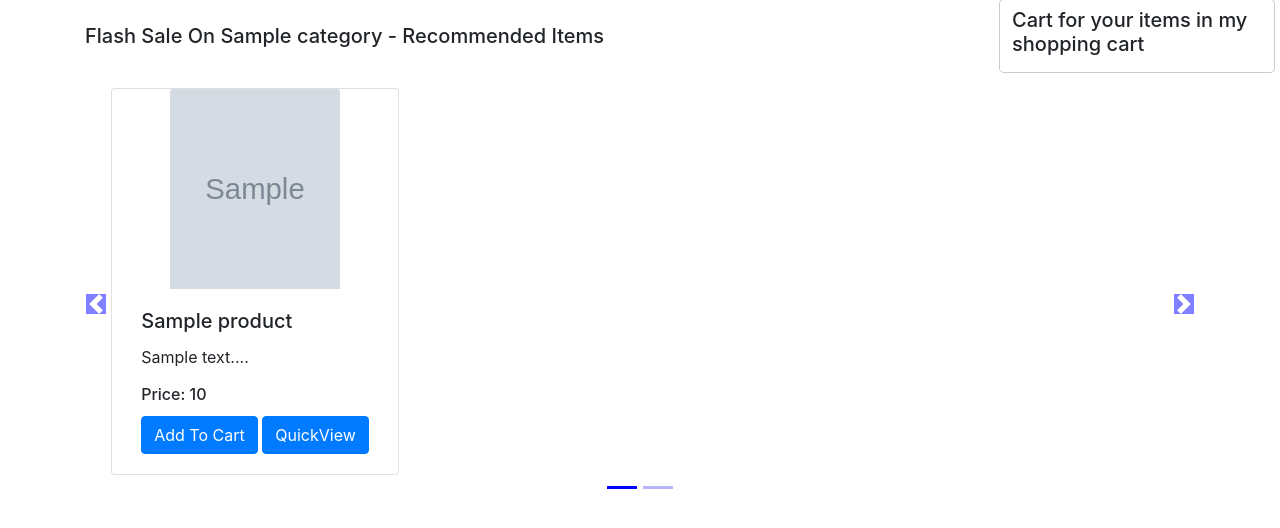
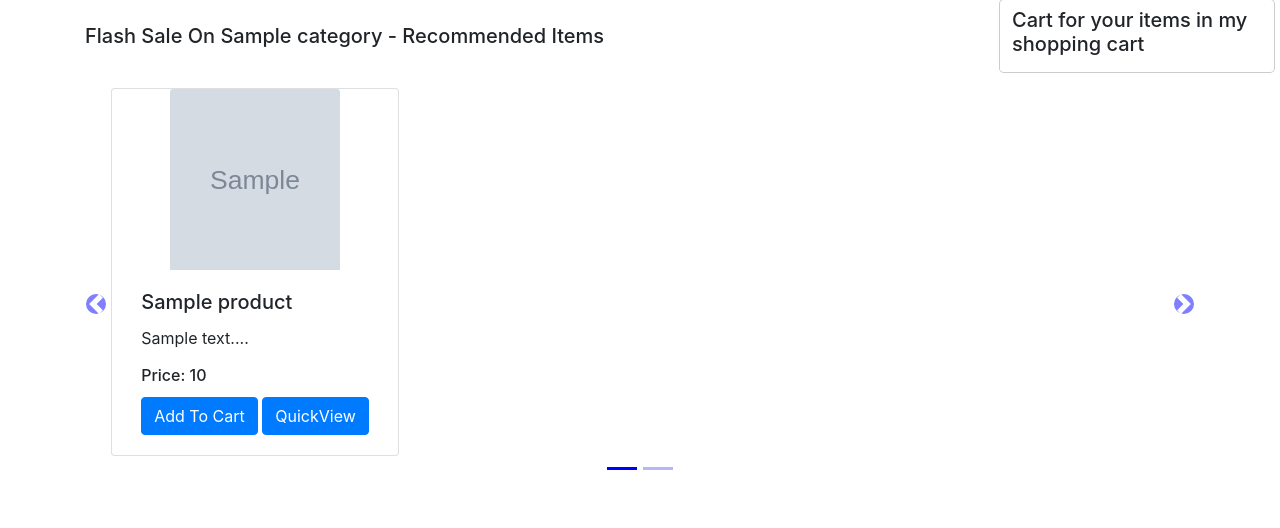
Before and after one commit to mr-vaibh/vscart, a Django app: template shop/templates/shop/search.html in a window 1280 px wide. Shown: the part 56-584 px from the top of the page. Run offline with Django 3.2, Linux system fonts and the light colour scheme; the template is opened without the code that fills it: most values are stand-ins (such as "Sample title", 1, 10 or a date in 2020); grey boxes marked "Sample" are stand-in pictures; some libraries are stand-ins or nearby versions.

Commit message:
fixing search.....

```diff
--- a/shop/templates/shop/search.html
+++ b/shop/templates/shop/search.html
@@ -1,8 +1,5 @@
 {% extends 'shop/basic.html' %}
-
-{% block title%} Search Results | VSCart{% endblock %}
-
-
+{% block title %}Search Result - VSCart{% endblock %}
 {% block css %}
 .col-md-3
 {
@@ -14,7 +11,7 @@ background-color: blue;
 }
 .col-md-3 img{
 width: 170px;
-height: 200px;
+height: 181px;
 }
 body .carousel-indicator li{
 background-color: blue;
@@ -23,11 +20,12 @@ body .carousel-indicators{
 bottom: -40px;
 }
 .carousel-indicators li {
-    background-color: #7270fc;
+background-color: #7270fc;
 }
 body .carousel-control-prev-icon,
 body .carousel-control-next-icon{
 background-color: blue;
+border-radius: 10px;
 }
 .carousel-control-prev,
 .carousel-control-next{
```
